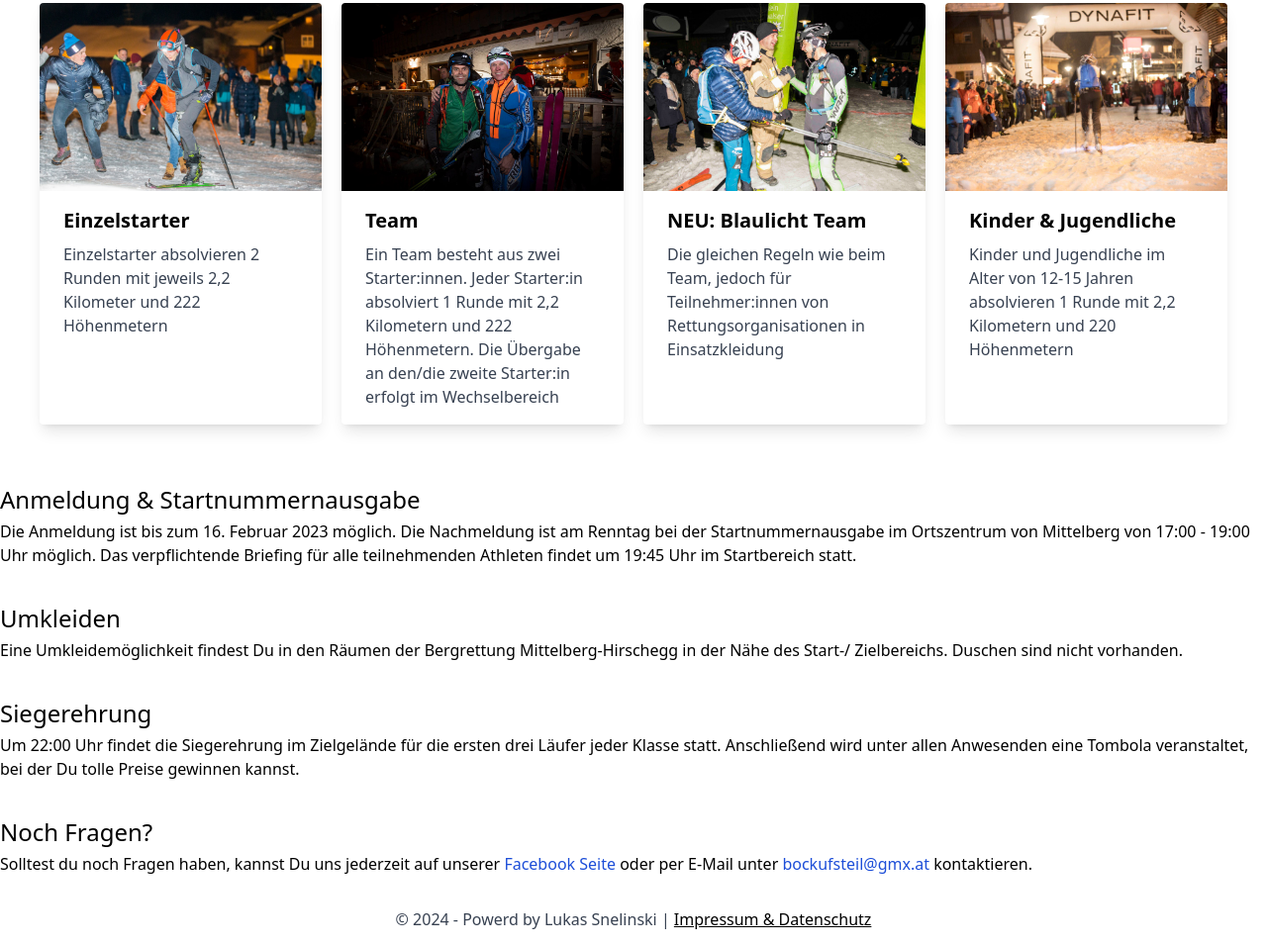
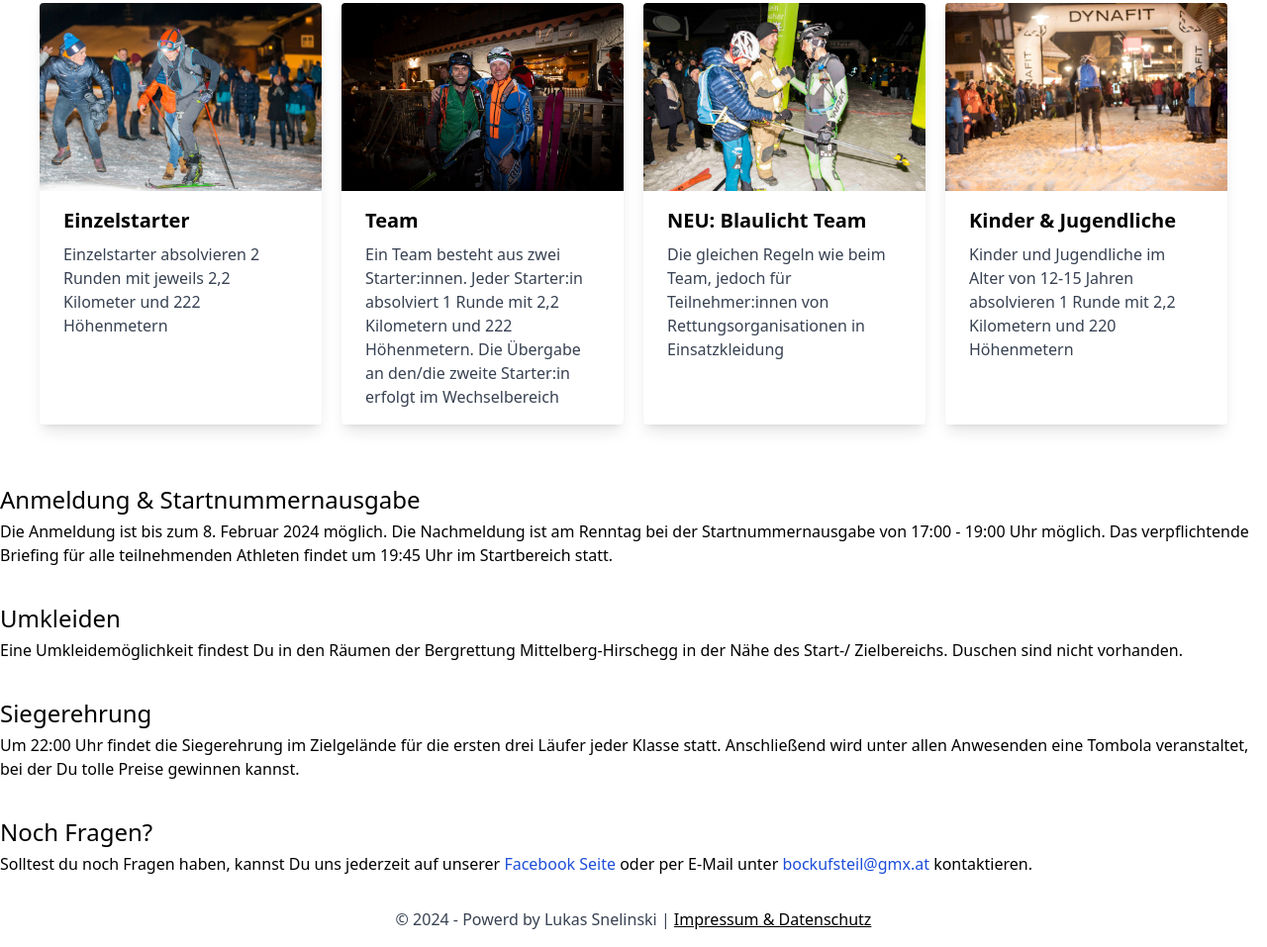
Before and after one commit to lsnelinski/BockUfSteil, a website: page source/static/index.html in a window 1280 px wide. Shown: the part 1059-2016 px from the top of the page at 99% size. Drawn offline with nearby package versions, Linux system fonts and the light colour scheme; files that its build step writes are made by us from their sources.

Commit message:
commit as is

```diff
--- a/source/static/index.html
+++ b/source/static/index.html
@@ -111,8 +111,8 @@
     </div>
     <div class="py-4">
       <h2 class="text-2xl py-1">Anmeldung & Startnummernausgabe</h2>
-      <p>Die Anmeldung ist bis zum 16. Februar 2023 möglich. Die Nachmeldung ist am Renntag bei der Startnummernausgabe
-        im Ortszentrum von Mittelberg von 17:00 - 19:00 Uhr möglich. Das verpflichtende Briefing für alle teilnehmenden
+      <p>Die Anmeldung ist bis zum 8. Februar 2024 möglich. Die Nachmeldung ist am Renntag bei der Startnummernausgabe
+        von 17:00 - 19:00 Uhr möglich. Das verpflichtende Briefing für alle teilnehmenden
         Athleten findet um 19:45 Uhr im Startbereich statt.</p>
     </div>
     <div class="py-4">
```
